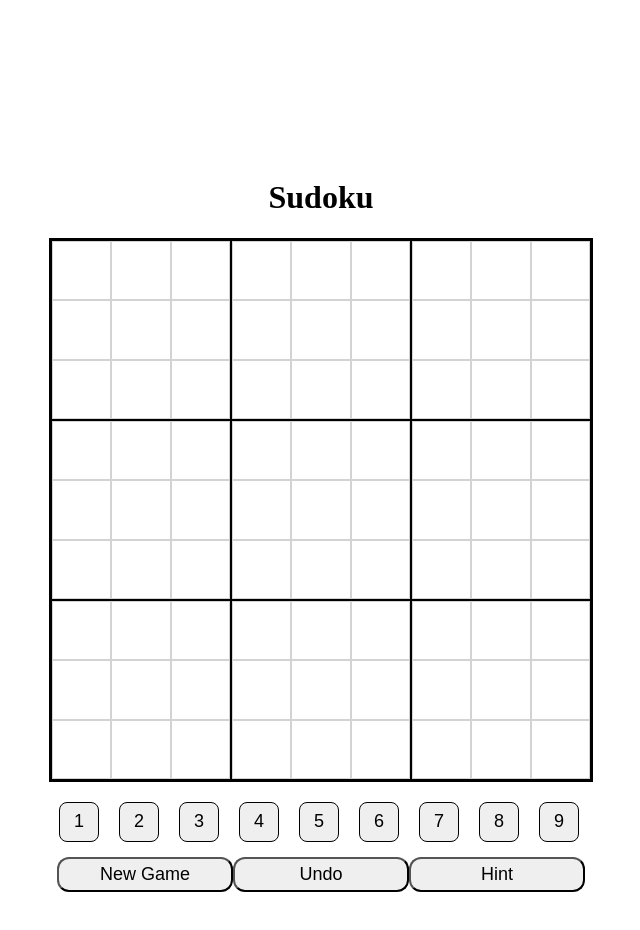
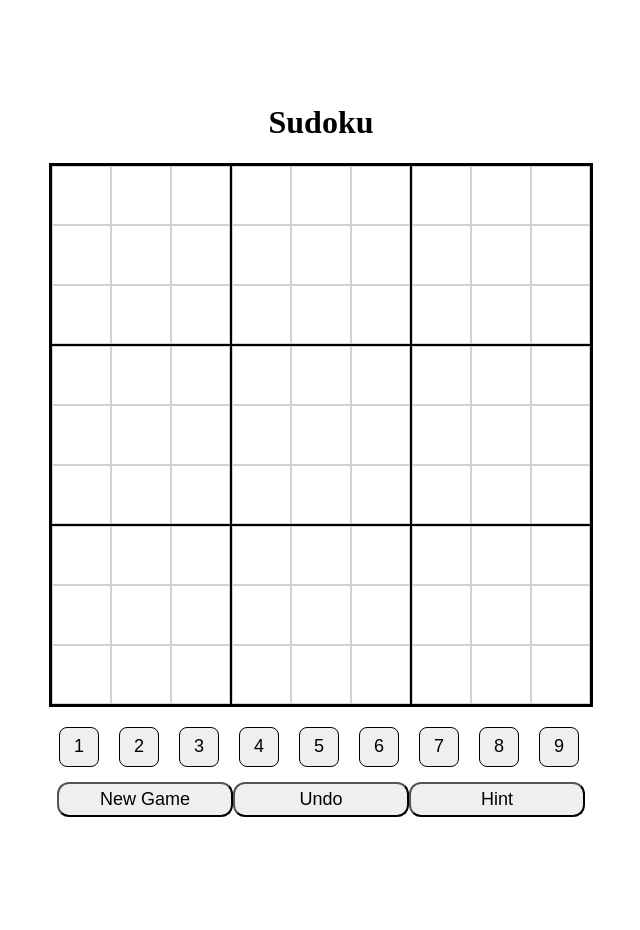
Before and after one commit to BCarroll524/sudoku-gh, an Angular app: page / in a window 1280 px wide. Shown: the top 930 px of the page, without its empty margins (319-959 px from the left). After the commit the page ends 900 px from the top, so only its background shows below. Built offline with nearby package versions, Linux system fonts and the light colour scheme; no server answers.

Commit message:
changed padding at top of board

```diff
--- a/src/app/app.component.css
+++ b/src/app/app.component.css
@@ -2,7 +2,7 @@
     display: flex;
     flex-direction: column;
     align-items: center;
-    padding: 150px;
+    padding: 75px;
   }
 
   .hud-wrapper {
```
